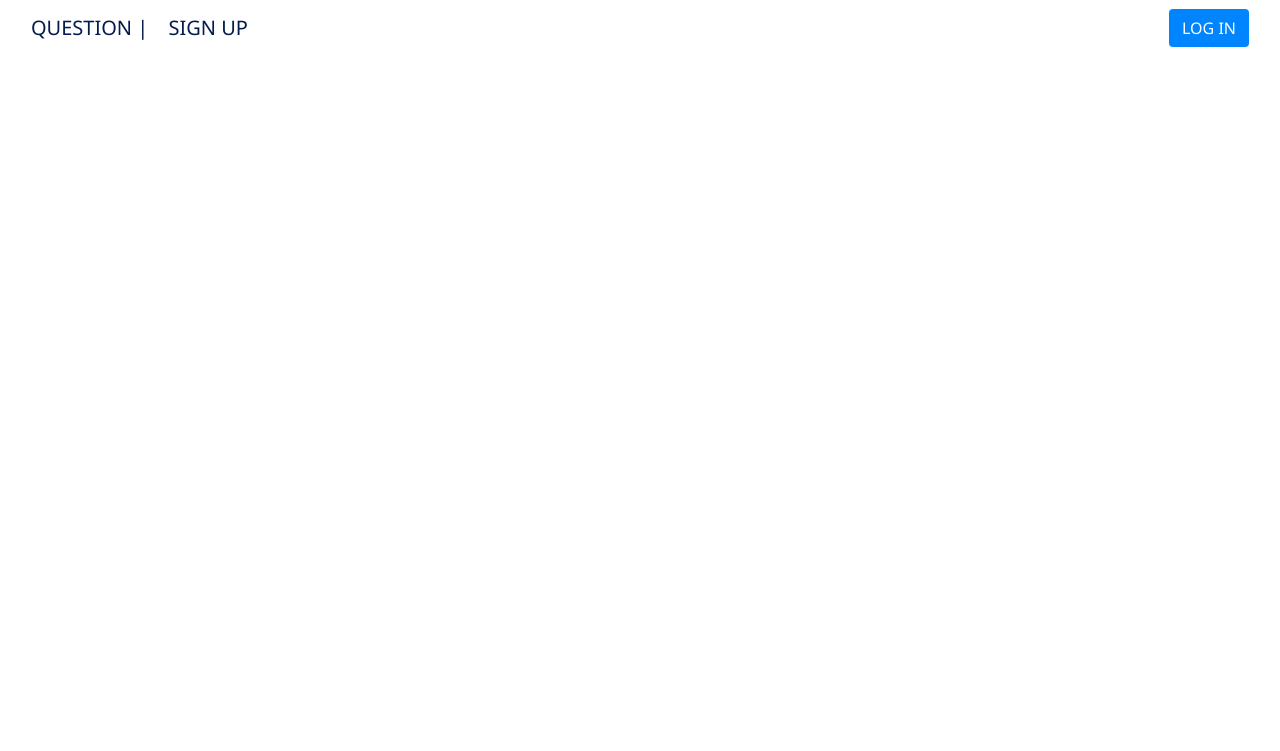
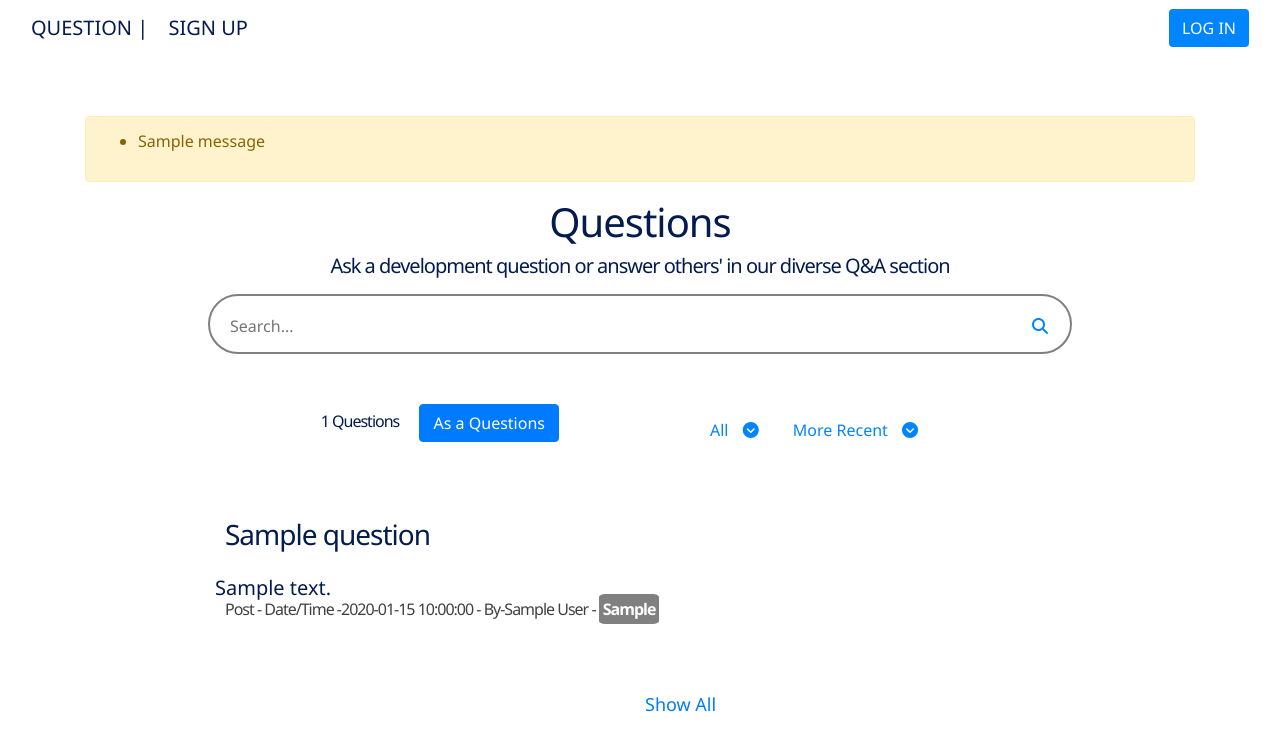
Before and after one commit to rotha-leng/qa_project, a Flask app: template app/templates/home/index.html in a window 1280 px wide. Shown: the top 751 px of the page. Run offline with Flask 2, Linux system fonts and the light colour scheme; the template is opened without the code that fills it: most values are stand-ins (such as "Sample title", 1, 10 or a date in 2020); one stand-in notice (Sample message) is shown; parts of the project's set-up code (start-up, migrations or seed data) failed here and were passed over; some libraries are stand-ins or nearby versions.

Commit message:
update index.html

```diff
--- a/app/templates/home/index.html
+++ b/app/templates/home/index.html
@@ -1,17 +1,217 @@
 <!DOCTYPE html>
 <html lang="en">
 <head>
+    <link href="https://cdn.jsdelivr.net/npm/bootstrap@5.0.0-beta3/dist/css/bootstrap.min.css" rel="stylesheet" integrity="sha384-eOJMYsd53ii+scO/bJGFsiCZc+5NDVN2yr8+0RDqr0Ql0h+rP48ckxlpbzKgwra6" crossorigin="anonymous">
     <meta charset="UTF-8">
-    <title>FlaskBlog</title>
-    <link rel="stylesheet" href="{{ url_for('static', filename= 'css/style.css') }}">
+    <title>Project_Flask</title>
+    <link rel="stylesheet" href="{{ url_for('static', filename = 'style.css') }}">
+    <script src="https://kit.fontawesome.com/d118e75654.js" crossorigin="anonymous"></script>
+
+ <script type="text/javascript" src="http://ajax.googleapis.com/ajax/libs/jquery/1.6.2/jquery.min.js"></script>
+<script>
+</script>
+
+    <style>
+ .dropbtn {
+  background-color: white;
+  color:#0085ff ;
+  padding: 10px;
+  font-size: 16px;
+  border: none;
+}
+
+.dropdown {
+  position: relative;
+  display: inline-block;
+  left: 600px;
+  top: -60px;
+}
+
+.dropdown-content {
+  display: none;
+  position: absolute;
+  background-color: #f1f1f1;
+  min-width: 160px;
+  box-shadow: 0px 8px 16px 0px rgba(0,0,0,0.2);
+  z-index: 1;
+}
+
+.dropdown-content a {
+  color: black;
+  padding: 12px 16px;
+  text-decoration: none;
+  display: block;
+}
+
+.dropdown-content a:hover {background-color: #0085ff; color: white;}
+
+.dropdown:hover .dropdown-content {display: block;}
+
+.dropdown:hover .dropbtn {background-color: #0085ff;
+color: white;}
+
+
+
+
+
+        h1 {
+        font-family: Segoe UI,Roboto,Helvetica Neue,Helvetica,Arial,sans-serif;
+        font-weight: 700;
+        color: #031b4e;
+        font-size: 30px;
+        letter-spacing: -1px;
+        line-height: 1.2;
+        text-align: center;
+        word-break: break-word;
+
+    }
+    p {
+        font-family: Segoe UI,Roboto,Helvetica Neue,Helvetica,Arial,sans-serif;
+        color: #031b4e;
+        letter-spacing: -1px;
+        line-height: 1.2;
+        text-align: center;
+        word-break: break-word;
+
+    }
+ .searchbar{
+    margin-bottom: auto;
+    margin-top: auto;
+    height: 60px;
+    background-color: white;
+    border: 2px solid grey;
+    border-radius: 30px;
+    padding: 10px;
+    }
+
+    .search_input{
+    color: grey;
+    border: 0;
+    outline: 0;
+    background: none;
+    width: 0;
+    caret-color:transparent;
+    line-height: 40px;
+    transition: width 0.4s linear;
+    }
+
+     .search_input{
+    padding: 0 10px;
+    width: 450px;
+    caret-color:red;
+    transition: width 0.4s linear;
+    }
+
+
+
+    .search_icon{
+    height: 40px;
+    width: 40px;
+    float: right;
+    display: flex;
+    justify-content: center;
+    align-items: center;
+    border-radius: 50%;
+    color:white;
+    text-decoration:none;
+    }
+
+
+    i{
+        color:#0085ff ;
+        padding: 10px;
+    }
+
+    i:hover{
+    color:white;
+    }
+
+    h3{
+        font-family: Segoe UI,Roboto,Helvetica Neue,Helvetica,Arial,sans-serif;
+        color: #031b4e;
+        letter-spacing: -1px;
+        line-height: 1.2;
+        text-align: center;
+        word-break: break-word;
+
+
+    }
+
+    </style>
+
 </head>
 <body>
 
-{% extends 'base.html' %}
+{% include 'base.html' %}
+<div class="container" style="padding-top: 60px;">
+        {% with messages = get_flashed_messages() %}
+           {% if messages %}
+           <div class="alert alert-warning">
+              <ul>
+                {% for message in messages %}
+                   <li>{{ message }}</li>
+                {% endfor %}
+              </ul>
+           </div>
+           {% endif %}
 
-{% block content %}
-    <h1>{% block title %} Welcome to FlaskBlog {% endblock %}</h1>
-{% endblock %}
+        {% endwith %}
+
+    </div>
+
+    <div class="container-fluid">
+        <div class="row">
+
+            <h1>Questions</h1>
+            <p style="font-size: 20px">Ask a development question or answer others' in our diverse Q&A section</p>
+             <div class="container h-100">
+      <div class="d-flex justify-content-center h-100">
+          <form action="/" method="GET">
+        <div class="searchbar">
+          <input style="width: 800px" class="search_input" id="search" type="text" name="Search" placeholder="Search...">
+          <a href="/" class="search_icon"><i class="fas fa-search"></i></a>
+        </div>
+              </form>
+      </div>
+    </div>
+
+            <div style="padding:30px, margin: 30px 0px 0px -100px" class="container">
+                <p style=" margin: 30px 0px 0px -200px">{{totalQA}} Questions<a href="/ask"><button type="button" class="btn btn-primary" style="width: 140px; margin: 20px 200px 20px 20px;" >As a Questions</button></a></p>
+
+<div style="float:right" class="container">
+     <div class="dropdown">
+  <button class="dropbtn">All <i class="fas fa-chevron-circle-down"> </i></button>
+  <div class="dropdown-content">
+    <a href="/All">All</a>
+    <a href="#">Answer</a>
+    <a href="#">Unanswered</a>
+  </div>
+</div>
+
+     <div class="dropdown">
+  <button class="dropbtn">More Recent <i class="fas fa-chevron-circle-down"> </i></button>
+  <div class="dropdown-content">
+    <a href="/MostRecent">More Recent</a>
+    <a href="#">Popular</a>
+  </div>
+</div>
+</div>
+
+
+
+                {% for question in posts %}
+                <a href="{{ url_for('ViewQuestionAnswer', QuestionID=question['ID']) }}">
+                    <h3 style=" color: #031b4e; text-align:left; margin: 0px 0px 0px 140px">  {{question["Question_Tittle"]}} </h3>
+                       </a>
+                <br>
+                    <h5 style=" color: #031b4e; text-align:left; margin: 0px 0px 0px 130px">{{question["Question_body"] |safe}}</h5>
+                    <p style=" color: #404040; text-align:left; margin: 0px 0px 0px 140px">Post - Date/Time -{{question["Created"]}} - By-{{question["FullName"]}} - <strong style="padding:4px;background-color:grey;color:white; border-radius: 10%">{{question["Tag_Topic"]}}</strong></p>
+                <br><br><br>
+               {% endfor %}
+<a href="/Reload" style="font-size:18px ;text-align:left; margin: 0px 0px 0px 530px; padding: 30px">Show All</a>
+                </div>
+        </div>
+    </div>
 
 
 </body>
```
Also changed, not shown: 1 other file.
